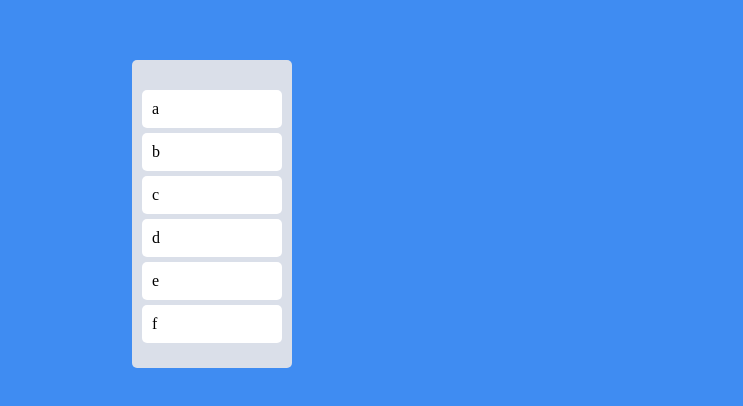
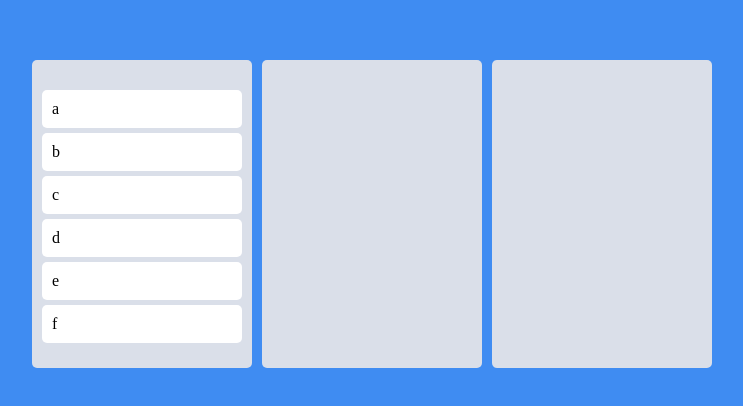
Before and after one commit to pung8146/TRELLO_CLONE, a React (Create React App) app: page / in a window 1280 px wide. Shown: the part 186-592 px from the top of the page, without its empty margins (268-1011 px from the left). Built offline with nearby package versions, Linux system fonts and the light colour scheme.

Commit message:
board 화면 세개로 증가

```diff
--- a/src/App.tsx
+++ b/src/App.tsx
@@ -1,17 +1,11 @@
-import {
-  DragDropContext,
-  Draggable,
-  Droppable,
-  DropResult,
-} from "react-beautiful-dnd";
+import { DragDropContext, Draggable, DropResult } from "react-beautiful-dnd";
 import { useRecoilState } from "recoil";
 import styled from "styled-components";
 import { toDoState } from "./atoms";
-import DragabbleCard from "./Components/DragabbleCard";
-
+import Board from "./Components/Board";
 const Wrapper = styled.div`
   display: flex;
-  max-width: 480px;
+  max-width: 680px;
   width: 100%;
   margin: 0 auto;
   justify-content: center;
@@ -22,15 +16,8 @@
 const Boards = styled.div`
   display: grid;
   width: 100%;
+  gap: 10px;
   grid-template-columns: repeat(3, 1fr);
-`;
-
-const Board = styled.div`
-  padding: 20px 10px;
-  padding-top: 30px;
-  background-color: ${(props) => props.theme.boardColor};
-  border-radius: 5px;
-  min-height: 200px;
 `;
 
 const toDos = ["a", "b", "c", "d", "e", "f"];
@@ -39,29 +26,22 @@
   const [toDos, setToDos] = useRecoilState(toDoState);
   const onDragEnd = ({ draggableId, destination, source }: DropResult) => {
     if (!destination) return;
-    setToDos((oldToDos) => {
-      const toDosCopy = [...oldToDos];
-      // 1) Delete item on source.index
-      toDosCopy.splice(source.index, 1);
-      // 2) Put Back the item on the destination.index
-      toDosCopy.splice(destination?.index, 0, draggableId);
-      return toDosCopy;
-    });
+    // setToDos((oldToDos) => {
+    //   const toDosCopy = [...oldToDos];
+    //   // 1) Delete item on source.index
+    //   toDosCopy.splice(source.index, 1);
+    //   // 2) Put Back the item on the destination.index
+    //   toDosCopy.splice(destination?.index, 0, draggableId);
+    //   return toDosCopy;
+    // });
   };
   return (
     <DragDropContext onDragEnd={onDragEnd}>
       <Wrapper>
         <Boards>
-          <Droppable droppableId="one">
-            {(magic) => (
-              <Board ref={magic.innerRef} {...magic.droppableProps}>
-                {toDos.map((toDo, index) => (
-                  <DragabbleCard key={toDo} index={index} toDo={toDo} />
-                ))}
-                {magic.placeholder}
-              </Board>
-            )}
-          </Droppable>
+          {Object.keys(toDos).map((boardId) => (
+            <Board boardId={boardId} key={boardId} toDos={toDos[boardId]} />
+          ))}
         </Boards>
       </Wrapper>
     </DragDropContext>
--- /dev/null
+++ b/src/Components/Board.tsx
@@ -0,0 +1,32 @@
+import { Droppable } from "react-beautiful-dnd";
+import DragabbleCard from "./DragabbleCard";
+import styled from "styled-components";
+const Wrapper = styled.div`
+  padding: 20px 10px;
+  padding-top: 30px;
+  background-color: ${(props) => props.theme.boardColor};
+  border-radius: 5px;
+  min-height: 200px;
+`;
+
+interface IBoardProps {
+  toDos: string[];
+  boardId: string;
+}
+
+function Board({ toDos, boardId }: IBoardProps) {
+  return (
+    <Droppable droppableId={boardId}>
+      {(magic) => (
+        <Wrapper ref={magic.innerRef} {...magic.droppableProps}>
+          {toDos.map((toDo, index) => (
+            <DragabbleCard key={toDo} index={index} toDo={toDo} />
+          ))}
+          {magic.placeholder}
+        </Wrapper>
+      )}
+    </Droppable>
+  );
+}
+
+export default Board;
--- a/src/atoms.ts
+++ b/src/atoms.ts
@@ -19,7 +19,15 @@
 //   },
 // });
 
-export const toDoState = atom({
+interface IToDoState {
+  [key: string]: string[];
+}
+
+export const toDoState = atom<IToDoState>({
   key: "toDo",
-  default: ["a", "b", "c", "d", "e", "f"],
+  default: {
+    todo: ["a", "b", "c", "d", "e", "f"],
+    doing: [],
+    done: [],
+  },
 });
```
